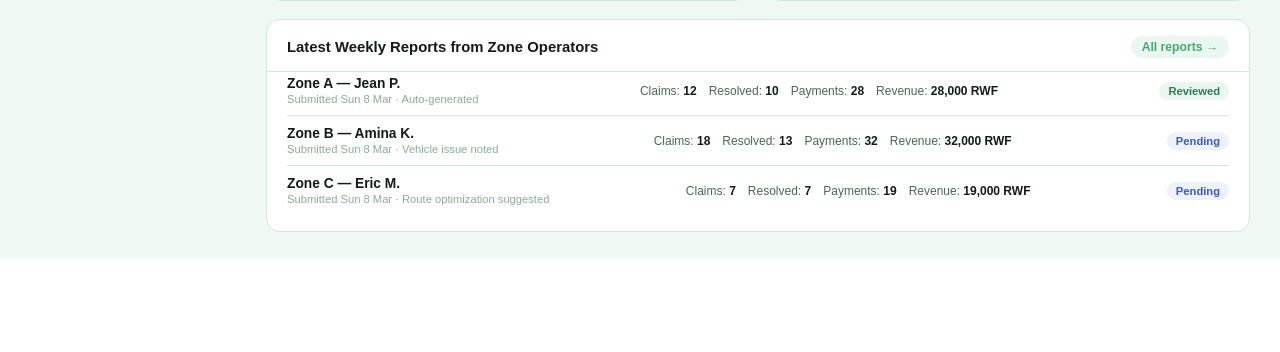
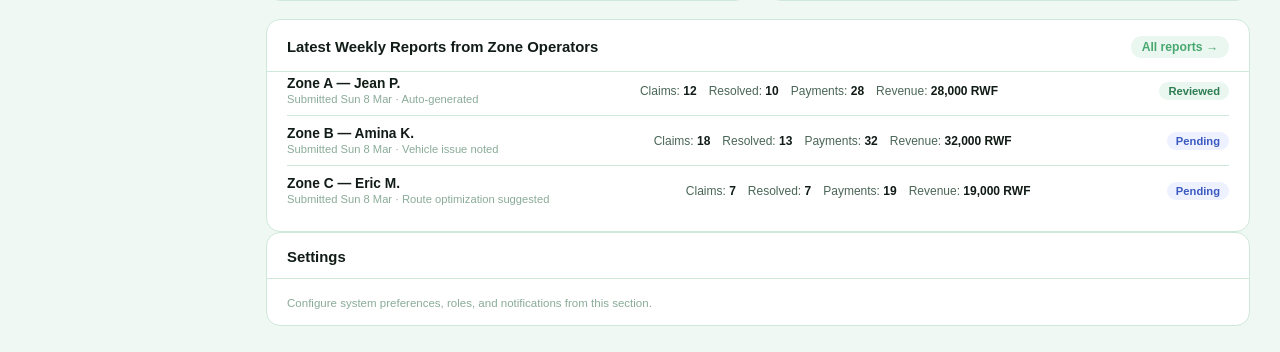
Before and after one commit to Abigail-Salem-Tendo/isuku_track, a Flask app: template templates/admin/admin_dash.html in a window 1280 px wide. Shown: the part 995-1347 px from the top of the page. Before the commit the page ends 1253 px from the top, so only its background shows below. Run offline with Flask 3, Linux system fonts and the light colour scheme; the template is opened without the code that fills it, so the values that code supplies are empty.

Commit message:
feat: implement navigation functionality and enhance accessibility in admin dashboard

```diff
--- a/static/js/admin_dash.js
+++ b/static/js/admin_dash.js
@@ -258,8 +258,45 @@ document.addEventListener('DOMContentLoaded', function () {
     }
   }
 
+  function sectionByNav(navKey) {
+    if (navKey === 'overview') return document.getElementById('section-overview');
+    if (navKey === 'operations') return document.getElementById('section-operations');
+    if (navKey === 'reports') return document.getElementById('section-reports');
+    if (navKey === 'settings') return document.getElementById('section-settings');
+    return null;
+  }
+
+  function setActiveNav(navKey) {
+    var navItems = document.querySelectorAll('.sb .sb-a[data-nav]');
+    navItems.forEach(function (item) {
+      item.classList.toggle('on', item.getAttribute('data-nav') === navKey);
+    });
+
+    var mobileItems = document.querySelectorAll('.mob-nav .mn-item[data-nav]');
+    mobileItems.forEach(function (item) {
+      item.classList.toggle('active', item.getAttribute('data-nav') === navKey);
+    });
+  }
+
+  function navigateToSection(navKey) {
+    var section = sectionByNav(navKey);
+    if (!section) {
+      showToast('Section is not available yet', true);
+      return;
+    }
+
+    section.scrollIntoView({ behavior: 'smooth', block: 'start' });
+    setActiveNav(navKey);
+  }
+
   function bindActions() {
     document.body.addEventListener('click', function (event) {
+      var navEl = event.target.closest('[data-nav]');
+      if (navEl) {
+        event.preventDefault();
+        navigateToSection(navEl.getAttribute('data-nav'));
+      }
+
       var actionEl = event.target.closest('[data-action]');
       if (actionEl) {
         event.preventDefault();
@@ -283,6 +320,14 @@ document.addEventListener('DOMContentLoaded', function () {
 
     document.body.addEventListener('keydown', function (event) {
       if (event.key !== 'Enter' && event.key !== ' ') return;
+
+      var navTarget = event.target.closest('[data-nav]');
+      if (navTarget) {
+        event.preventDefault();
+        navigateToSection(navTarget.getAttribute('data-nav'));
+        return;
+      }
+
       var quick = event.target.closest('.qa[data-action]');
       if (!quick) return;
       event.preventDefault();
@@ -426,6 +471,7 @@ document.addEventListener('DOMContentLoaded', function () {
   hydrateAdminIdentity();
   setDashboardDate();
   bindActions();
+  setActiveNav('overview');
   renderAll();
   window.addEventListener('resize', closeSidebarOnDesktop);
 });
--- a/templates/admin/admin_dash.html
+++ b/templates/admin/admin_dash.html
@@ -27,7 +27,7 @@
 
   <div class="sb-sec">
     <div class="sb-lbl">Overview</div>
-    <div class="sb-a on">
+    <div class="sb-a on" data-nav="overview" role="button" tabindex="0" aria-label="Go to overview section">
       <svg width="16" height="16" viewBox="0 0 24 24" fill="none" stroke="currentColor" stroke-width="2" stroke-linecap="round" stroke-linejoin="round"><rect x="3" y="3" width="7" height="7"/><rect x="14" y="3" width="7" height="7"/><rect x="3" y="14" width="7" height="7"/><rect x="14" y="14" width="7" height="7"/></svg>
       Dashboard
     </div>
@@ -43,7 +43,7 @@
 
   <div class="sb-sec">
     <div class="sb-lbl">Operations</div>
-    <div class="sb-a">
+    <div class="sb-a" data-nav="operations" role="button" tabindex="0" aria-label="Go to operations section">
       <svg width="16" height="16" viewBox="0 0 24 24" fill="none" stroke="currentColor" stroke-width="2" stroke-linecap="round" stroke-linejoin="round"><rect x="3" y="4" width="18" height="18" rx="2" ry="2"/><line x1="16" y1="2" x2="16" y2="6"/><line x1="8" y1="2" x2="8" y2="6"/><line x1="3" y1="10" x2="21" y2="10"/></svg>
       Schedules
     </div>
@@ -63,11 +63,11 @@
 
   <div class="sb-sec">
     <div class="sb-lbl">Reports</div>
-    <div class="sb-a">
+    <div class="sb-a" data-nav="reports" role="button" tabindex="0" aria-label="Go to reports section">
       <svg width="16" height="16" viewBox="0 0 24 24" fill="none" stroke="currentColor" stroke-width="2" stroke-linecap="round" stroke-linejoin="round"><line x1="18" y1="20" x2="18" y2="10"/><line x1="12" y1="20" x2="12" y2="4"/><line x1="6" y1="20" x2="6" y2="14"/></svg>
       Weekly Reports
     </div>
-    <div class="sb-a">
+    <div class="sb-a" data-nav="settings" role="button" tabindex="0" aria-label="Go to settings section">
       <svg width="16" height="16" viewBox="0 0 24 24" fill="none" stroke="currentColor" stroke-width="2" stroke-linecap="round" stroke-linejoin="round"><circle cx="12" cy="12" r="3"/><path d="M19.07 4.93a10 10 0 0 1 0 14.14M4.93 4.93a10 10 0 0 0 0 14.14"/></svg>
       Settings
     </div>
@@ -107,7 +107,7 @@
 
   <div class="page">
     <!-- ── Stats ── -->
-    <div class="sg">
+    <div class="sg" id="section-overview">
       <div class="sc gr">
         <div class="sc-ico gr">
           <svg width="16" height="16" viewBox="0 0 24 24" fill="none" stroke="#48a870" stroke-width="2" stroke-linecap="round" stroke-linejoin="round"><polygon points="1 6 1 22 8 18 16 22 23 18 23 2 16 6 8 2 1 6"/><line x1="8" y1="2" x2="8" y2="18"/><line x1="16" y1="6" x2="16" y2="22"/></svg>
@@ -143,7 +143,7 @@
     </div>
 
     <!-- ── Quick Actions ── -->
-    <div class="card card--mb">
+    <div class="card card--mb" id="section-operations">
       <div class="ch">
         <div class="ct">Quick Actions</div>
       </div>
@@ -324,7 +324,7 @@
     </div>
 
     <!-- ── Weekly Reports ── -->
-    <div class="card">
+    <div class="card" id="section-reports">
       <div class="ch">
         <div class="ct">Latest Weekly Reports from Zone Operators</div>
         <a class="ca" data-action="all-reports">All reports →</a>
@@ -348,6 +348,15 @@
       </div>
     </div>
 
+    <div class="card" id="section-settings">
+      <div class="ch">
+        <div class="ct">Settings</div>
+      </div>
+      <div class="cb">
+        <p class="ci-meta">Configure system preferences, roles, and notifications from this section.</p>
+      </div>
+    </div>
+
   </div><!-- /.page -->
 </div><!-- /.main -->
 
@@ -358,7 +367,7 @@
      MOBILE BOTTOM NAV
      ══════════════════════════════ -->
 <nav class="mob-nav">
-  <div class="mn-item active">
+  <div class="mn-item active" data-nav="overview" role="button" tabindex="0" aria-label="Go to overview section">
     <svg width="20" height="20" viewBox="0 0 24 24" fill="none" stroke="currentColor" stroke-width="2" stroke-linecap="round" stroke-linejoin="round"><rect x="3" y="3" width="7" height="7"/><rect x="14" y="3" width="7" height="7"/><rect x="3" y="14" width="7" height="7"/><rect x="14" y="14" width="7" height="7"/></svg>
     <span>Overview</span>
   </div>
@@ -374,9 +383,9 @@
     <svg width="20" height="20" viewBox="0 0 24 24" fill="none" stroke="currentColor" stroke-width="2" stroke-linecap="round" stroke-linejoin="round"><rect x="2" y="5" width="20" height="14" rx="2"/><line x1="2" y1="10" x2="22" y2="10"/></svg>
     <span>Payments</span>
   </div>
-  <div class="mn-item" onclick="toggleSb()">
+  <div class="mn-item" data-nav="settings" role="button" tabindex="0" aria-label="Go to settings section">
     <svg width="20" height="20" viewBox="0 0 24 24" fill="none" stroke="currentColor" stroke-width="2" stroke-linecap="round" stroke-linejoin="round"><line x1="3" y1="12" x2="21" y2="12"/><line x1="3" y1="6" x2="21" y2="6"/><line x1="3" y1="18" x2="21" y2="18"/></svg>
-    <span>More</span>
+    <span>Settings</span>
   </div>
 </nav>
 
```
